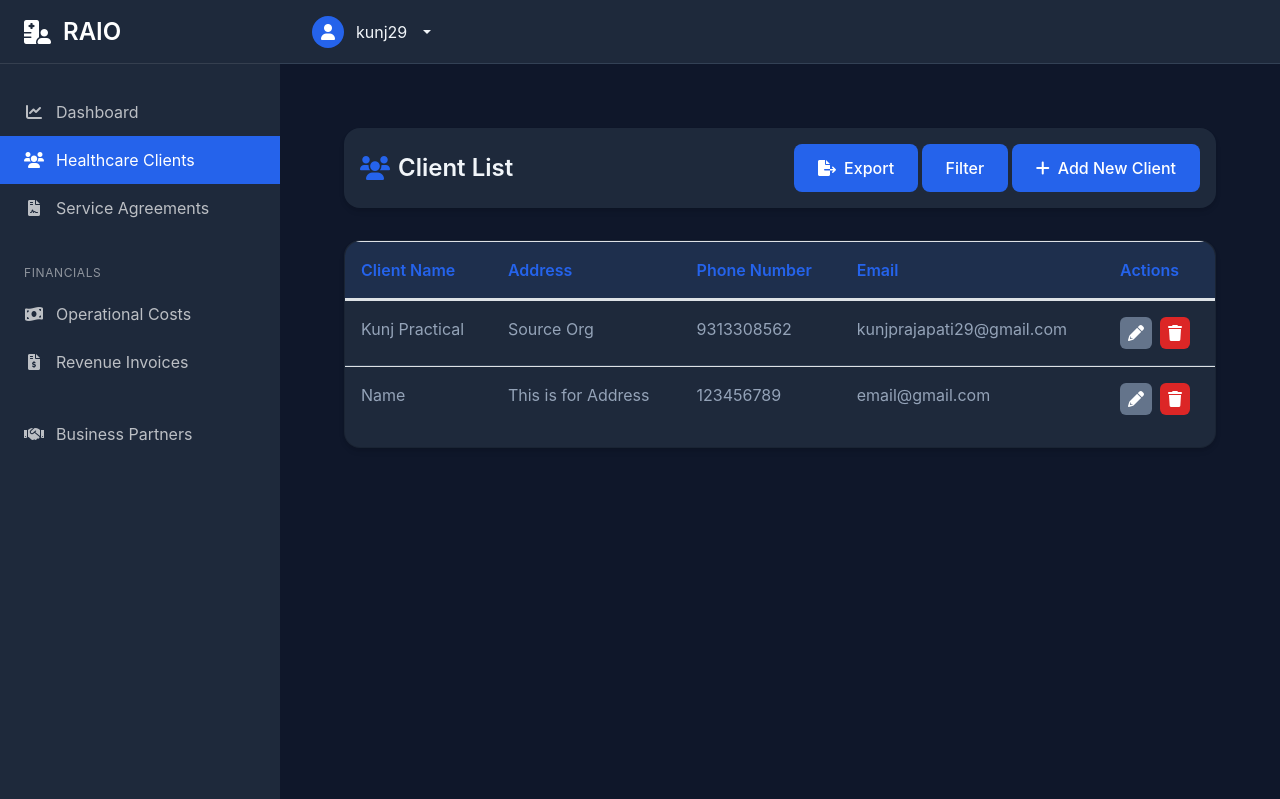
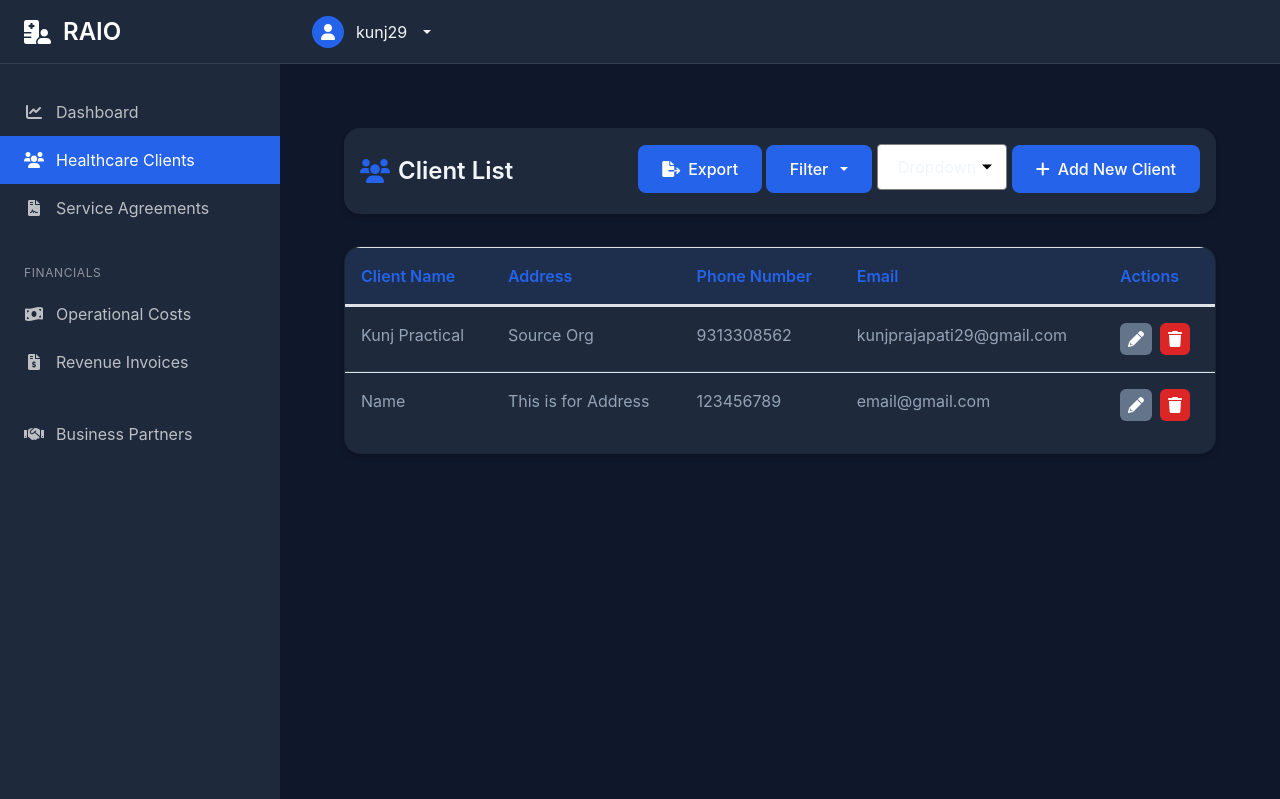
Before and after one commit to Kunj-Arch-007/RAIO, a Django app: page /clients/ in a window 1280 px wide. Shown: the top 799 px of the page. Run offline with Django 5.2, Linux system fonts and the light colour scheme; a user stored in the database is signed in; data comes from the database, SQL or seed files in the repository; some libraries are stand-ins or nearby versions.

Commit message:
Filter Remaining

```diff
--- a/backend/templates/backend/client_list.html
+++ b/backend/templates/backend/client_list.html
@@ -216,7 +216,83 @@
       width: 100%;
     }
   }
+  dropdown {
+  display: inline-block;
+  position: relative;
+}
 
+.dd-button {
+  display: inline-block;
+  border: 1px solid gray;
+  border-radius: 4px;
+  padding: 10px 30px 10px 20px;
+  background-color: #ffffff;
+  cursor: pointer;
+  white-space: nowrap;
+}
+
+.dd-button:after {
+  content: '';
+  position: absolute;
+  top: 50%;
+  right: 15px;
+  transform: translateY(-50%);
+  width: 0;
+  height: 0;
+  border-left: 5px solid transparent;
+  border-right: 5px solid transparent;
+  border-top: 5px solid black;
+}
+
+.dd-button:hover {
+  background-color: #eeeeee;
+}
+
+
+.dd-input {
+  display: none;
+}
+
+.dd-menu {
+  position: absolute;
+  top: 100%;
+  border: 1px solid #ccc;
+  border-radius: 4px;
+  padding: 0;
+  margin: 2px 0 0 0;
+  box-shadow: 0 0 6px 0 rgba(0,0,0,0.1);
+  background-color: #ffffff;
+  list-style-type: none;
+}
+
+.dd-input + .dd-menu {
+  display: none;
+}
+
+.dd-input:checked + .dd-menu {
+  display: block;
+}
+
+.dd-menu li {
+  padding: 10px 20px;
+  cursor: pointer;
+  white-space: nowrap;
+}
+
+.dd-menu li:hover {
+  background-color: #f6f6f6;
+}
+
+.dd-menu li a {
+  display: block;
+  margin: -10px -20px;
+  padding: 10px 20px;
+}
+
+.dd-menu li.divider{
+  padding: 0;
+  border-bottom: 1px solid #cccccc;
+}
   /* Animation */
   @keyframes fadeIn {
     from { opacity: 0; transform: translateY(10px); }
@@ -241,9 +317,25 @@
           <i class="fas fa-file-export"></i>
           Export
         </button>
-        <button type="filter" name="filter_date" class="btn btn-primary">
+        <button type="filter" name="filter_date" class="btn btn-primary dropdown-toggle" data-toggle="dropdown" aria-haspopup="true" aria-expanded="false">
           Filter
         </button>
+        <label class="dropdown">
+
+          <div class="dd-button">
+            Dropdown
+          </div>
+
+          <input type="checkbox" class="dd-input" id="test">
+
+          <ul class="dd-menu">
+          <button>Start Date</button>
+          <button>End Date</button>
+
+          </ul>
+
+        </label>
+
         <a href="{% url 'client_create' %}" class="btn btn-primary">
           <i class="fas fa-plus"></i>
           Add New Client
```
